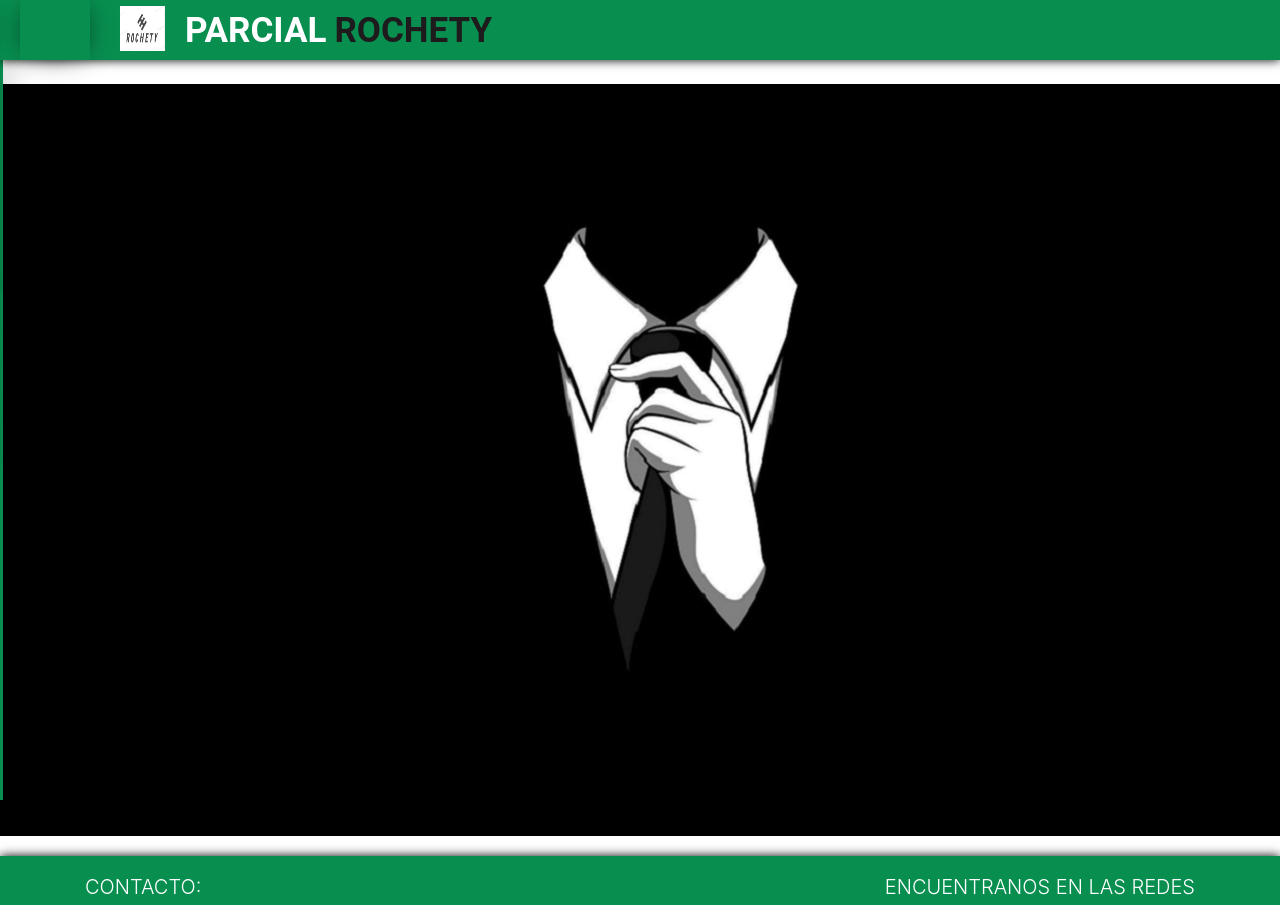
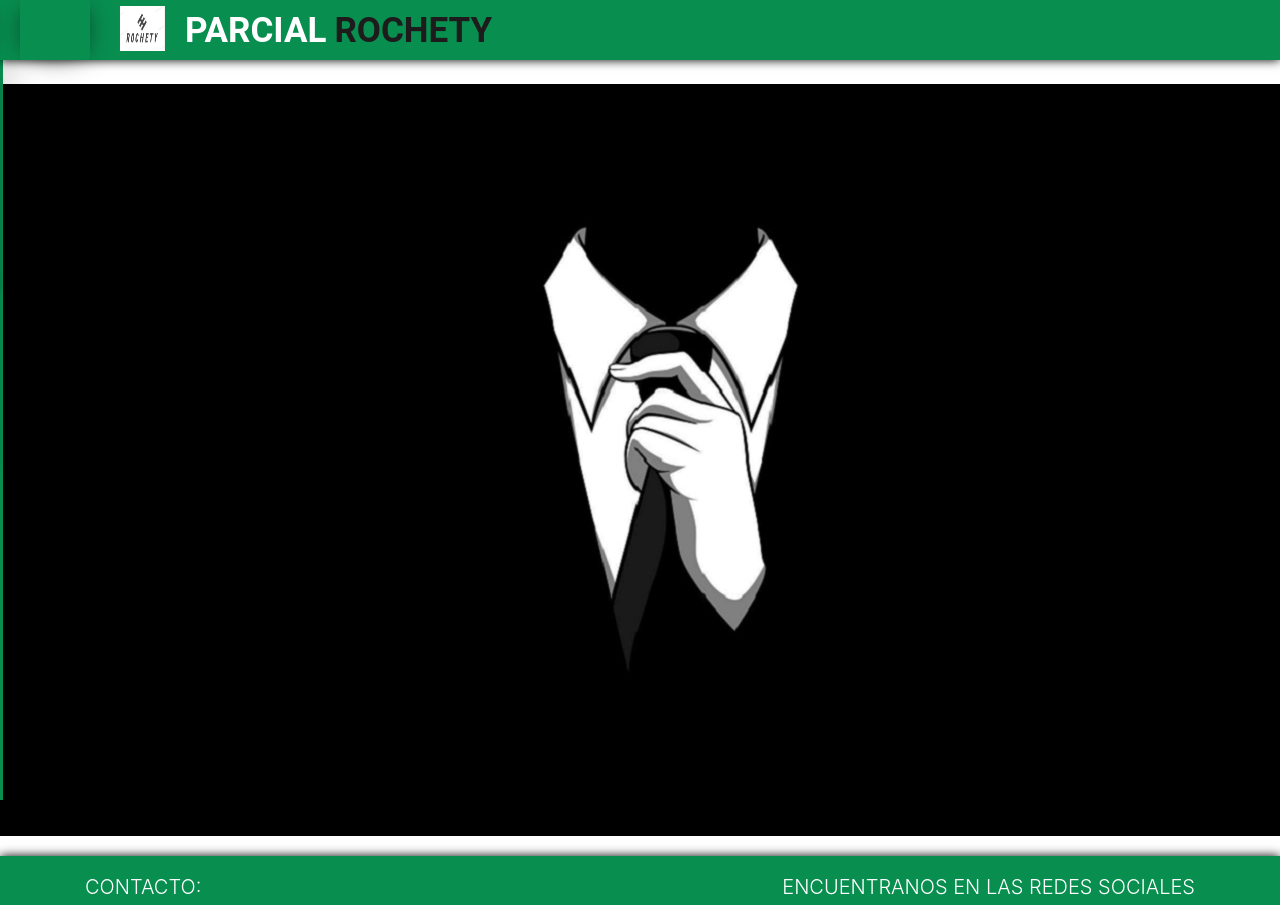
Before and after one commit to Luarosh97/Jodiendo, an Angular app in the folder Parcialdotnet/ClientApp/: page / in a window 1280 px wide. Shown: the top 905 px of the page. Built offline with nearby package versions, Linux system fonts and the light colour scheme.

Commit message:
Mejorando Footer

```diff
--- a/Parcialdotnet/ClientApp/src/app/footer/footer.component.html
+++ b/Parcialdotnet/ClientApp/src/app/footer/footer.component.html
@@ -12,7 +12,7 @@
             </div>
 
             <div class="col-xs-12 col-md-6 text-right">
-                <h6 class="text-muted lead">ENCUENTRANOS EN LAS REDES</h6>
+                <h6 class="text-muted lead">ENCUENTRANOS EN LAS REDES SOCIALES</h6>
                 <div class="redes-footer">
                     <a href="https://www.facebook.com/luisarturo.rochamendez/"><img src="../../assets/facebook.png"></a>
                     <a href="https://twitter.com/luarocha97"><img src="../../assets/twitter.png"></a>
```
